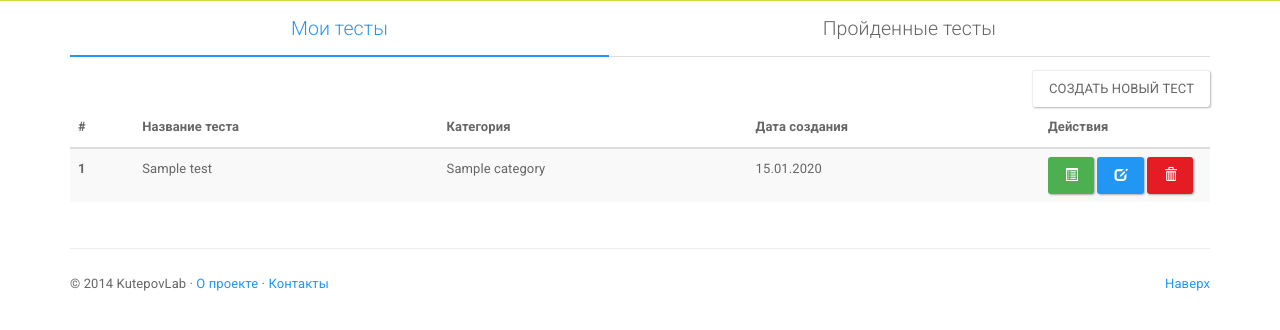
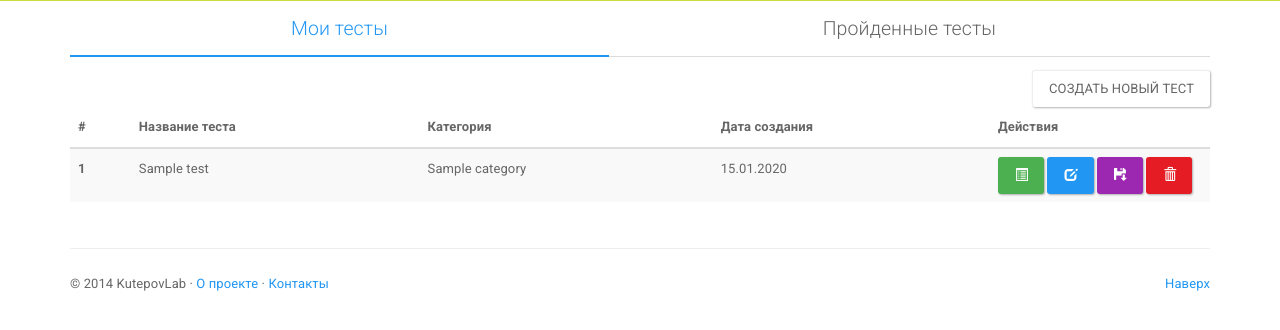
Before and after one commit to AlexeyKutepov/exam_project, a Django app: page /dashboard/ in a window 1280 px wide. Shown: the part 229-559 px from the top of the page. Run offline with Django 3.2, Linux system fonts and the light colour scheme; a user stored in the database is signed in; tables that the repository leaves empty hold one stand-in row (values such as "Sample post"); grey boxes marked "Sample" are stand-in pictures; some libraries are stand-ins or nearby versions.

Commit message:
Hints were added on the dashboard

```diff
--- a/templates/exam/dashboard.html
+++ b/templates/exam/dashboard.html
@@ -44,7 +44,7 @@
                                     <th>Название теста</th>
                                     <th>Категория</th>
                                     <th>Дата создания</th>
-                                    <th width="170px">Действия</th>
+                                    <th width="220px">Действия</th>
                                 </tr>
                                 </thead>
                                 <tbody>
@@ -78,16 +78,24 @@
                                                 </div>
 
                                                 <button id="btnJournal{{ forloop.counter }}" type="submit"
-                                                        class="btn btn-success" name="journal" value="{{ test.id }}">
+                                                        class="btn btn-success" name="journal" value="{{ test.id }}"
+                                                        title="Журнал с оценками">
                                                     <span class="glyphicon glyphicon-list-alt"
                                                           aria-hidden="true"></span>
                                                 </button>
                                                 <button id="btnEdit{{ forloop.counter }}" type="submit"
-                                                        class="btn btn-primary" name="edit" value="{{ test.id }}">
+                                                        class="btn btn-primary" name="edit" value="{{ test.id }}"
+                                                        title="Редактировать тест">
                                                     <span class="glyphicon glyphicon-edit" aria-hidden="true"></span>
                                                 </button>
+                                                <button id="btnEdit{{ forloop.counter }}" type="submit"
+                                                        class="btn btn-info" name="save" value="{{ test.id }}"
+                                                        title="Скачать тест и сохранить на диск">
+                                                    <span class="glyphicon glyphicon-floppy-save" aria-hidden="true"></span>
+                                                </button>
                                                 <button id="btnDel{{ forloop.counter }}" type="button" data-toggle="modal"
-                                                        data-target="#modalDelete{{ forloop.counter }}" class="btn btn-danger">
+                                                        data-target="#modalDelete{{ forloop.counter }}" class="btn btn-danger"
+                                                        title="Удалить тест">
                                                     <span class="glyphicon glyphicon-trash" aria-hidden="true"></span>
                                                 </button>
                                             </form>
```
